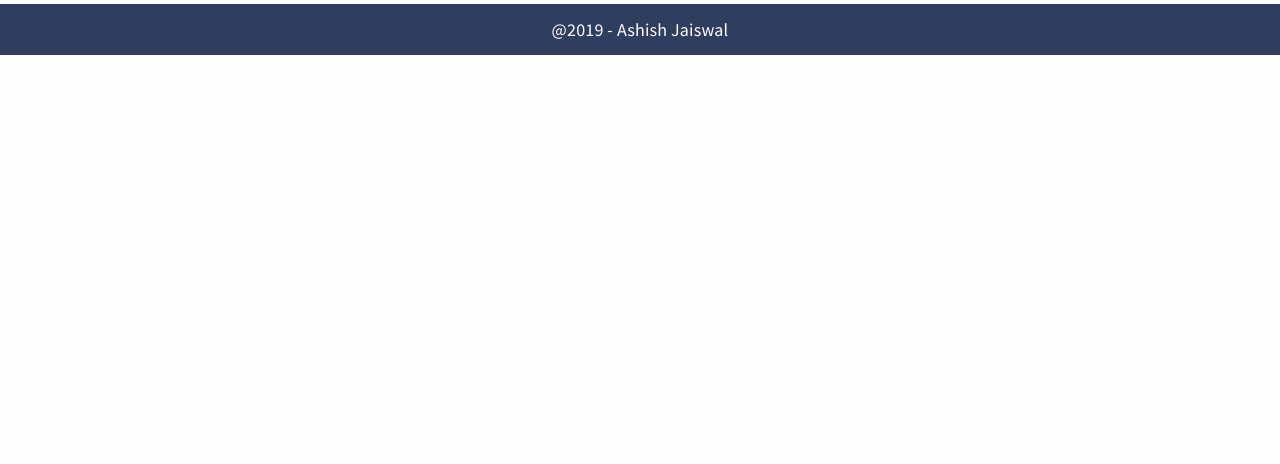
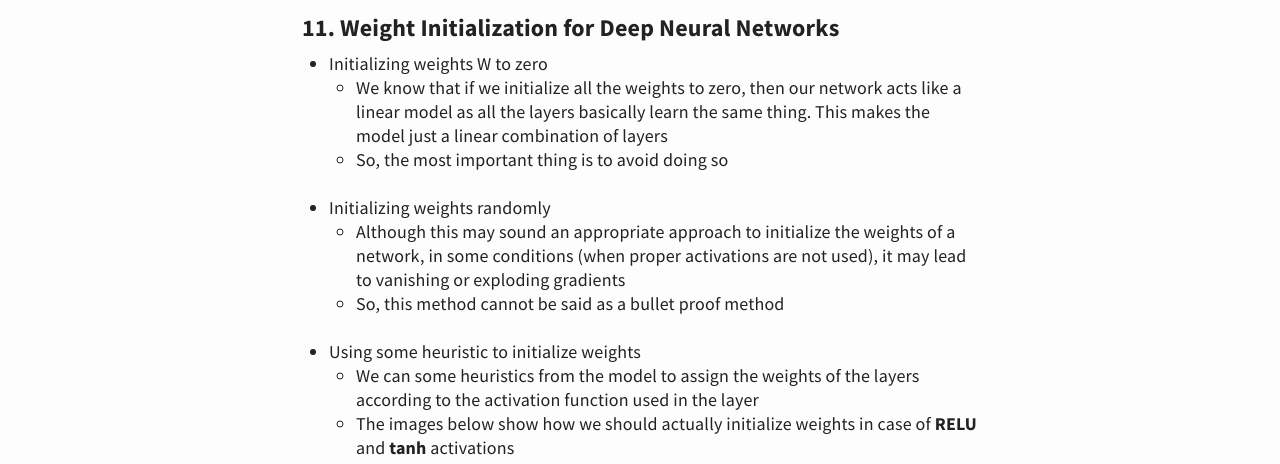
Before and after one commit to asheeshcric/blog, a Jekyll site: the page built from _posts/2019-05-23-practical-aspects-of-deep-learning-part-2.md, in a window 1280 px wide and 1400 px high, scrolled down 1542 px. Shown: the part 529-993 px from the top of the window. Built offline with Jekyll 4.4.1, drawn with Linux system fonts in a browser that asks for light colours; comment, search, counter and statistics services are not loaded; before the commit the page ends 2126 px from its top, so only the background shows below that; some of the changed text lies outside the part shown; grey boxes are pictures that could not be loaded.

Commit message:
Weight initialization for deep neural networks

```diff
--- a/_posts/2019-05-23-practical-aspects-of-deep-learning-part-2.md
+++ b/_posts/2019-05-23-practical-aspects-of-deep-learning-part-2.md
@@ -32,3 +32,21 @@ processes to check the gradients of the network.
     - In this case, the earlier layers explode with very large gradients, making the model useless
 
 ![](https://i.ibb.co/MNqQW13/Screenshot-from-2019-05-24-09-59-36.png)
+
+### 11. Weight Initialization for Deep Neural Networks
+
+- Initializing weights W to zero
+    - We know that if we initialize all the weights to zero, then our network acts like a linear model as all the layers basically learn the same thing. This makes the model just a linear combination of layers
+    - So, the most important thing is to avoid doing so
+
+- Initializing weights randomly
+    - Although this may sound an appropriate approach to initialize the weights of a network, in some conditions (when proper activations are not used), it may lead to vanishing or exploding gradients
+    - So, this method cannot be said as a bullet proof method
+
+- Using some heuristic to initialize weights
+    - We can some heuristics from the model to assign the weights of the layers according to the activation function used in the layer
+    - The images below show how we should actually initialize weights in case of **RELU** and **tanh** activations
+
+![](https://i.ibb.co/nCsYSMB/Screenshot-from-2019-05-25-09-07-09.png)
+
+- **NOTE:** Here, *"size_l"* refers to the number of nodes in the lth layer, i.e. *n[l]*
```
